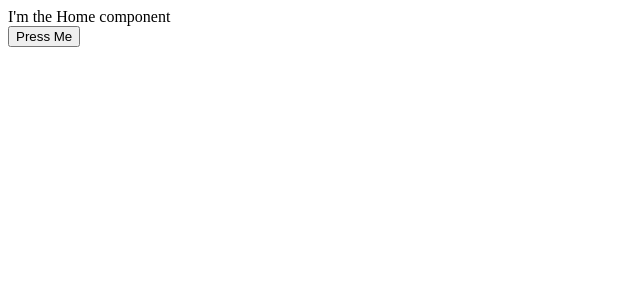
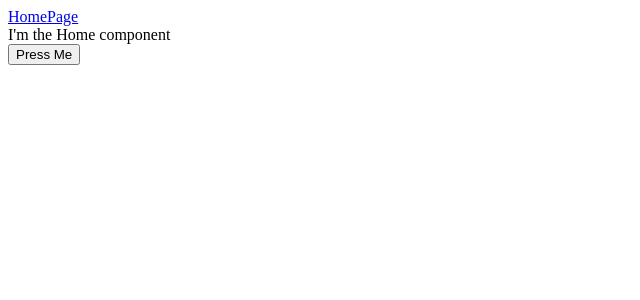
Before and after one commit to tkanos/react-router-ssr-boilerplate, a React app: page / in a window 1280 px wide. Shown: the top 300 px of the page, without its empty margins (0-640 px from the left). Built offline with nearby package versions, Linux system fonts and the light colour scheme; the HTML template or start-up script is replaced by a standard one.

Commit message:
adding header

```diff
--- /dev/null
+++ b/src/isomorphic/App.js
@@ -0,0 +1,14 @@
+import React from 'react'
+import { renderRoutes } from 'react-router-config'
+import Header from './components/Header'
+const App = ({ route }) =>{
+    return (
+    <div>
+        <Header />
+        { renderRoutes(route.routes)}
+    </div>)
+}
+
+export default {
+    component: App
+}
--- a/src/isomorphic/Routes.js
+++ b/src/isomorphic/Routes.js
@@ -1,19 +1,12 @@
 import React from 'react'
-//import { Route } from 'react-router-dom'
+import App from './App'
 import HomePage from './pages/HomePage/HomePage'
 import UserListPage, { initData } from './pages/UsersListPage/UserListPage.js'
 
-/*
-export default () => {
-    return (
-        <div>
-            <Route exact path="/" component={Home} />
-            <Route path="/users" component={UserList} />
-        </div>
-    )
-
-}*/
 export default [
+    {
+        ...App,
+        routes: [
             {
                 ...HomePage,
                 path: '/',
@@ -24,3 +17,5 @@
                 path: '/users',
             }
         ]
+    }
+]
--- /dev/null
+++ b/src/isomorphic/components/Header/index.js
@@ -0,0 +1,10 @@
+import React from 'react'
+import { Link } from 'react-router-dom'
+
+export default() => {
+    return (
+        <div>
+            <Link to="/"> HomePage </Link>
+        </div>
+    )
+}
```
Lines whose indentation alone changed are shown as unchanged.
